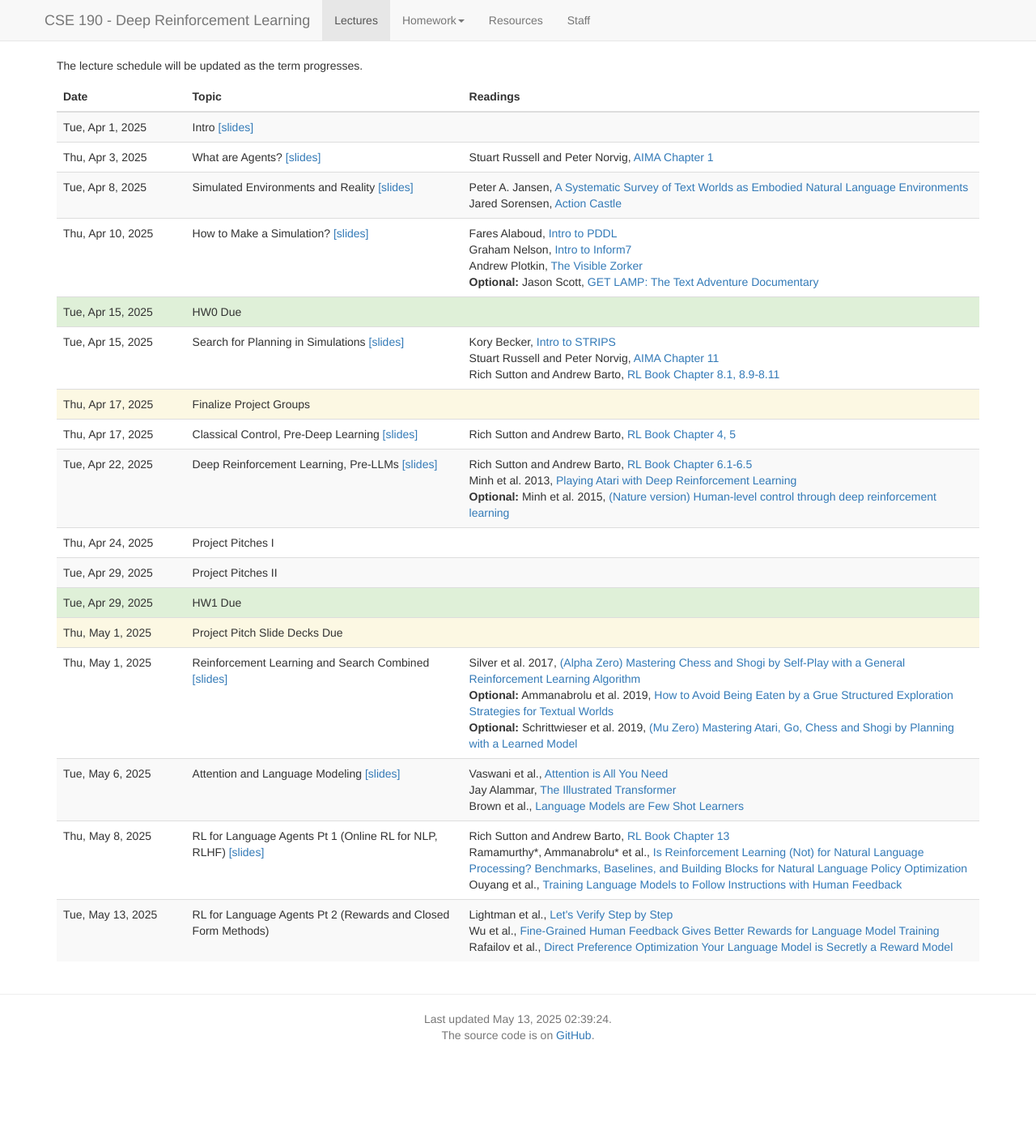
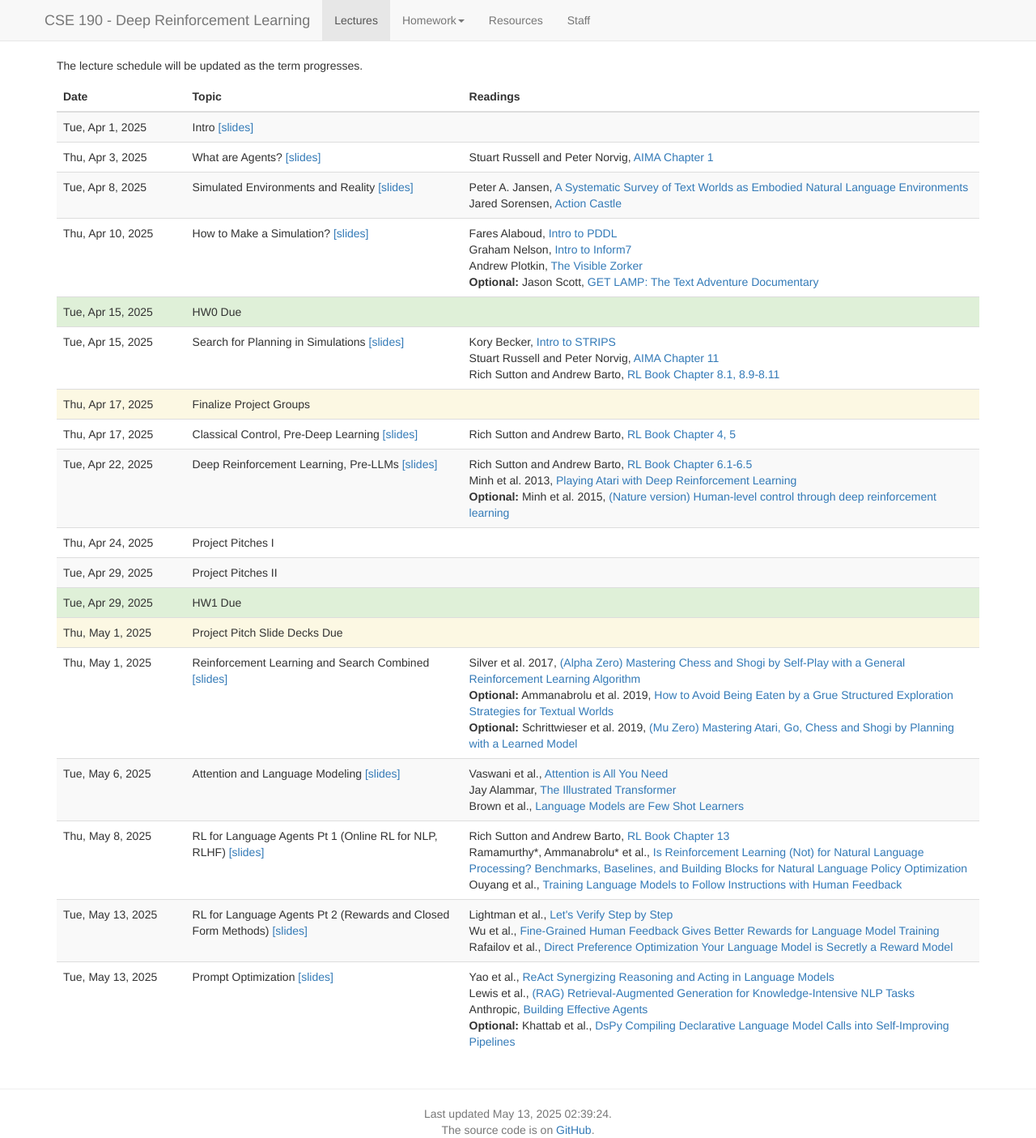
Before and after one commit to tonyroumi/intro-deep-rl-course, a Jekyll site: the page built from lectures.md, in a window 1280 px wide. Shown: the whole page at 81% size. Built offline with Jekyll 4.4.1, drawn with Linux system fonts in a browser that asks for light colours; nearby versions of some CDN libraries; a script that is not in the unit is left out; before the commit the page ends 1288 px from its top, so only the background shows below that.

Commit message:
lectures

```diff
--- a/_data/lectures.yaml
+++ b/_data/lectures.yaml
@@ -169,7 +169,7 @@
 -
   date: 2025-05-13
   title: RL for Language Agents Pt 2 (Rewards and Closed Form Methods)
-  slides:
+  slides: rl_language_agents_pt2.pdf
   readings:
         -
           title: Let's Verify Step by Step
@@ -183,3 +183,25 @@
           title: Direct Preference Optimization Your Language Model is Secretly a Reward Model
           url: https://arxiv.org/abs/2305.18290
           authors: Rafailov et al.
+-
+  date: 2025-05-13
+  title: Prompt Optimization
+  slides: prompting.pdf
+  readings:
+        -
+          title: ReAct Synergizing Reasoning and Acting in Language Models
+          url: https://arxiv.org/abs/2210.03629
+          authors: Yao et al.
+        -
+          title: (RAG) Retrieval-Augmented Generation for Knowledge-Intensive NLP Tasks
+          url: https://arxiv.org/abs/2005.11401
+          authors: Lewis et al.
+        -
+          title: Building Effective Agents
+          url: https://www.anthropic.com/research/building-effective-agents
+          authors: Anthropic
+        -
+          title: DsPy Compiling Declarative Language Model Calls into Self-Improving Pipelines
+          url: https://arxiv.org/abs/2310.03714
+          authors: Khattab et al.
+          optional: True
```
Also changed, not shown: 1 other file.
